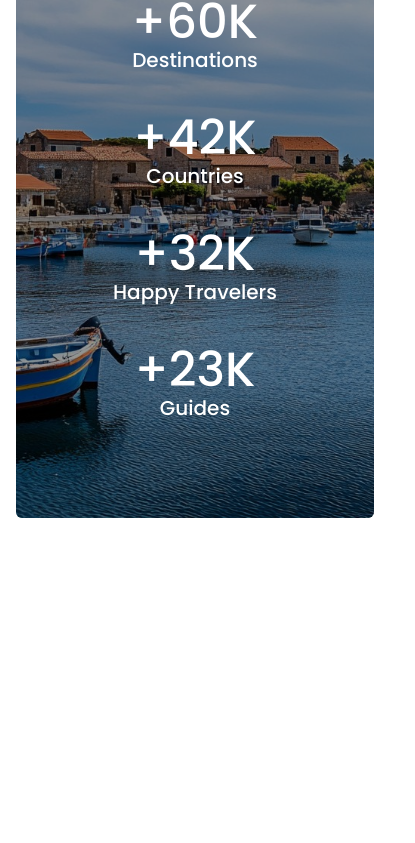
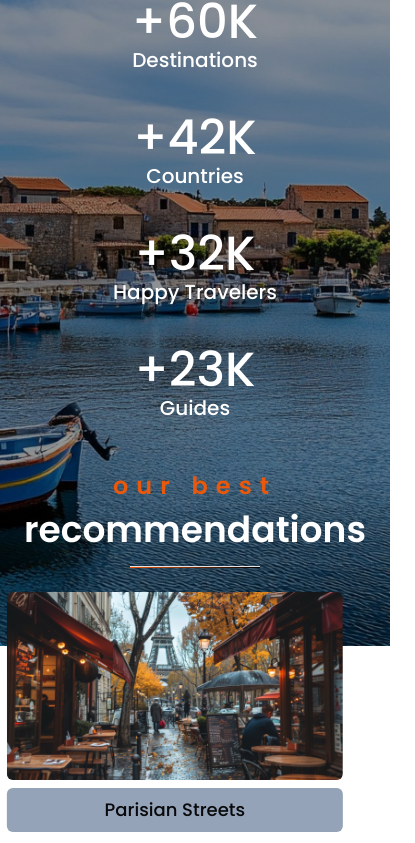
Before and after one commit to Ravsst2004/wanderlust-archive, a React (Vite) app: page / in a window 390 px wide. Shown: the part 3575-4418 px from the top of the page, 415 px wide, since content can reach past the window. Before the commit the page ends 4173 px from the top, so only its background shows below. Built offline with nearby package versions, Linux system fonts and the light colour scheme; a web font is replaced by a local one.

Commit message:
Fix responsive

```diff
--- a/src/components/ui/Carousel/SliderAutoPlay.tsx
+++ b/src/components/ui/Carousel/SliderAutoPlay.tsx
@@ -3,13 +3,17 @@ import Slider from "react-slick";
 
 type SliderProps = {
   children: ReactNode;
+  slidesToShow?: number;
 };
 
-const SliderAutoPlay: React.FC<SliderProps> = ({ children }) => {
+const SliderAutoPlay: React.FC<SliderProps> = ({
+  children,
+  slidesToShow = 1,
+}) => {
   const settings = {
     dots: true,
     infinite: true,
-    slidesToShow: 1,
+    slidesToShow: slidesToShow,
     slidesToScroll: 1,
     autoplay: true,
     speed: 2000,
--- a/src/pages/Home.tsx
+++ b/src/pages/Home.tsx
@@ -11,6 +11,7 @@ import SliderDefault from "@/components/ui/Carousel/SliderDefault";
 import destinationsData from "../data/destination.json";
 import { Link } from "react-router-dom";
 import bgFourthSectionImage from "../assets/image/bg-fourth-section.jpg";
+import SliderAutoPlay from "@/components/ui/Carousel/SliderAutoPlay";
 
 const Home = () => {
   return (
@@ -113,6 +114,7 @@ const SecondSection = () => {
           {guideImageList.map((image, index) => (
             <div
               key={index}
+              aria-hidden
               className="relative flex items-center justify-center mt-6 active:border-none"
             >
               <motion.div
@@ -211,7 +213,11 @@ const ThirdSection = () => {
 
 const FourthSection = () => {
   const refAchiveNumber = useRef(null);
+  const refBestRecommendation = useRef(null);
   const isInView = useInView(refAchiveNumber, { once: true });
+  const isInViewRecommendation = useInView(refBestRecommendation, {
+    once: true,
+  });
 
   const achiveNumber = [
     { number: 60, name: "Destinations" },
@@ -220,10 +226,18 @@ const FourthSection = () => {
     { number: 23, name: "Guides" },
   ];
 
+  const shuffledDestinations = destinationsData
+    .map((item) => ({ item, sort: Math.random() }))
+    .sort((a, b) => a.sort - b.sort)
+    .map(({ item }) => item);
+
+  const bestRecommendations = shuffledDestinations.slice(0, 6);
+
   return (
-    <section className="py-20 px-4 md:px-10 lg:px-28">
+    <section className="py-20">
+      <div className="relative">
         <div
-        className="relative min-h-fit bg-cover bg-no-repeat bg-center flex items-center justify-center rounded-md"
+          className="absolute w-full min-h-fit bg-cover bg-no-repeat bg-center flex items-center justify-center pb-32"
           style={{
             backgroundImage: `url('${bgFourthSectionImage}')`,
           }}
@@ -254,6 +268,91 @@ const FourthSection = () => {
             })}
           </div>
         </div>
+
+        <div
+          ref={refBestRecommendation}
+          className="absolute w-full mt-[33rem] md:mt-[11rem]"
+        >
+          <motion.div
+            initial={{ opacity: 0, y: 200 }}
+            animate={{
+              opacity: isInViewRecommendation ? 1 : 0,
+              y: isInViewRecommendation ? 0 : 200,
+            }}
+            transition={{ duration: 1 }}
+            className="flex flex-col justify-center items-center text-center gap-2 mt-10"
+          >
+            <h1 className="text-2xl md:text-2xl font-semibold tracking-[0.5rem] text-orange-600">
+              our best
+            </h1>
+            <h2 className="text-4xl md:text-3xl lg:text-4xl text-white font-semibold">
+              recommendations
+            </h2>
+            <hr className="w-1/3 h-[0.1rem] bg-gradient-to-r my-2 from-orange-600 to-black" />
+          </motion.div>
+
+          {/* TODO: Style this until it responsive */}
+          <motion.div
+            initial={{ opacity: 0, y: 200 }}
+            animate={{
+              opacity: isInViewRecommendation ? 1 : 0,
+              y: isInViewRecommendation ? 0 : 200,
+            }}
+            transition={{ duration: 1 }}
+            className="lg:hidden"
+          >
+            <SliderAutoPlay>
+              {bestRecommendations.map((destination) => {
+                return (
+                  <div
+                    key={destination.id}
+                    className="flex flex-col items-center justify-center my-4 px-2"
+                  >
+                    <img
+                      src={destination.image}
+                      alt={destination.name}
+                      className="w-[90%] md:w-[80%] mx-auto rounded-md cursor-pointer"
+                    />
+
+                    <Link to={`/destinations/${destination.id}`}>
+                      <p className="w-[90%] md:w-[80%] mx-auto text-lg text-center font-medium bg-slate-400 hover:bg-orange-600 hover:text-white transition-colors ease-linear duration-200 p-2 mt-2 rounded-md">
+                        {destination.name}
+                      </p>
+                    </Link>
+                  </div>
+                );
+              })}
+            </SliderAutoPlay>
+          </motion.div>
+
+          <div className="hidden lg:flex">
+            <div className="overflow-hidden">
+              <SliderAutoPlay slidesToShow={3}>
+                {bestRecommendations.map((destination) => {
+                  return (
+                    <div
+                      key={destination.id}
+                      className="flex flex-col items-center justify-center my-4"
+                    >
+                      <img
+                        src={destination.image}
+                        alt={destination.name}
+                        className="w-[90%] md:w-[80%] mx-auto rounded-md cursor-pointer"
+                      />
+
+                      <Link to={`/destinations/${destination.id}`}>
+                        <p className="w-[90%] md:w-[80%] mx-auto text-lg text-center font-medium bg-slate-400 hover:bg-orange-600 hover:text-white transition-colors ease-linear duration-200 p-2 mt-2 rounded-md">
+                          {destination.name}
+                        </p>
+                      </Link>
+                    </div>
+                  );
+                })}
+              </SliderAutoPlay>
+            </div>
+          </div>
+        </div>
+      </div>
     </section>
   );
 };
```
Lines whose indentation alone changed are shown as unchanged.
